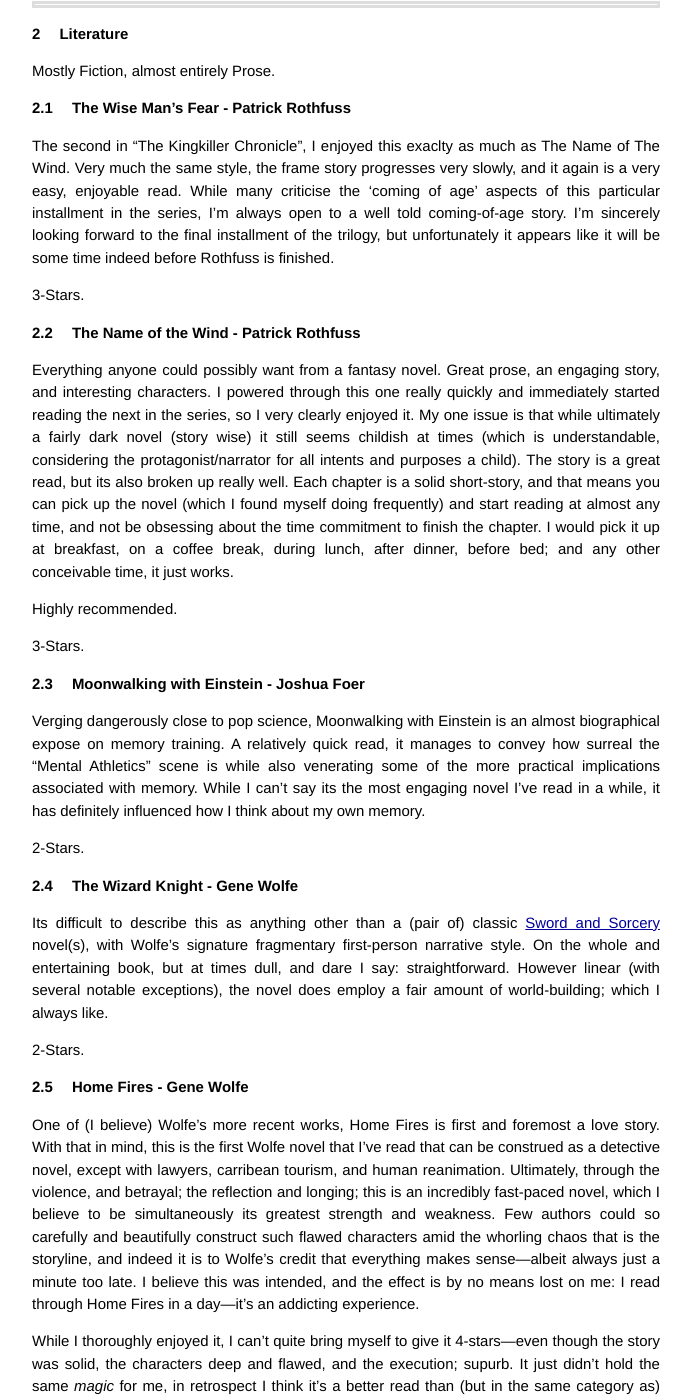
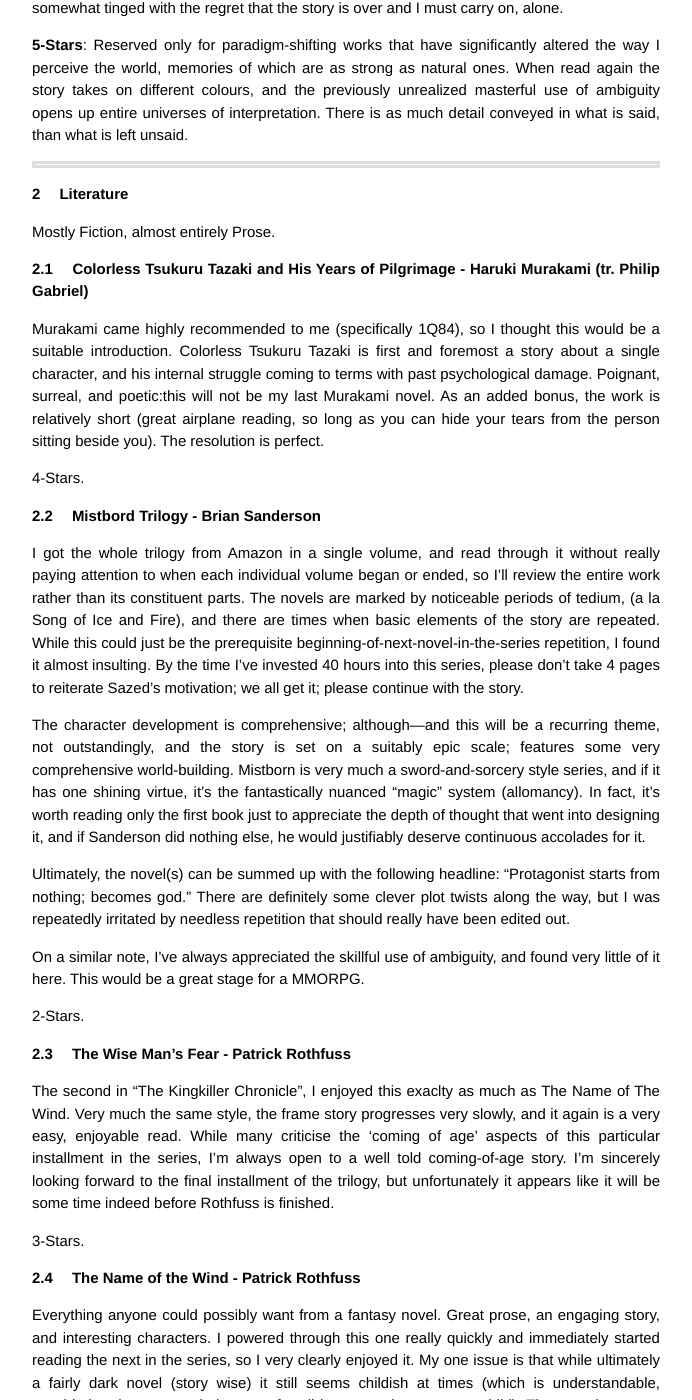
Before and after one commit to athuras/athuras.github.com, a Jekyll site: the page built from _posts/2014-08-06-Booklist.markdown, in a window 1280 px wide and 1400 px high, scrolled down 1820 px. Shown: the whole window, without its empty margins (294-986 px from the left). Built offline with Jekyll 4.4.1, drawn with Linux system fonts in a browser that asks for light colours; comment, search, counter and statistics services are not loaded; some of the changed text lies outside the part shown.

Commit message:
Colorless Tsukuru, Mistborn

```diff
--- a/_posts/2014-08-06-Booklist.markdown
+++ b/_posts/2014-08-06-Booklist.markdown
@@ -8,7 +8,6 @@
 This page itemizes some of the most memorable, influential, and powerful stories I've experienced (as well as most of the recent ones).
 The length of the review/commentary is inversely proportional to how striking the experience was, and how long ago I read it.
 Each section isn't really a 'review', but more of a commentary of the most salient features of the work, if you're looking for comprehensive commentary, you're gonna have a bad time.
-
 
 ---
 
@@ -25,7 +24,9 @@
 Under a typical rating scheme (say the Netflix 5-Star scheme) I would rate everything as at least 3/5 ("I liked it"), as this doesn't fully explore the rating space, my system uses the full 5-star range given that I had already enjoyed it.
 Overall (although my ratings are as yet still fairly sparse) I would expect the average to hover around 2/5, especially for longer works.
 
-**1-Star**: Good old fashioned mindless entertainment: flat characters and a tedious plot; would not read/watch again.
+**DNF**: Couldn't finish, reserved for works whose time commitment I couldn't justify. There shouldn't be many of these here.
+
+**1-Star**: Good old fashioned mindless entertainment: flat characters and a tedious plot; would not read/watch again. Differentiated from "DNF" by virtue of having actually read/watched to completion.
 
 **2-Stars**: Better than 1-Star, not deserving of 3, typically characterized by moments of noticeable tedium, but altogether enjoyable.
 
@@ -39,6 +40,34 @@
 
 # Literature
 Mostly Fiction, almost entirely Prose.
+
+## Colorless Tsukuru Tazaki and His Years of Pilgrimage - Haruki Murakami (tr. Philip Gabriel)
+
+Murakami came highly recommended to me (specifically 1Q84), so I thought this would be a suitable introduction.
+Colorless Tsukuru Tazaki is first and foremost a story about a single character, and his internal struggle coming to terms with past psychological damage.
+Poignant, surreal, and poetic:this will not be my last Murakami novel.
+As an added bonus, the work is relatively short (great airplane reading, so long as you can hide your tears from the person sitting beside you).
+The resolution is perfect.
+
+4-Stars.
+
+## Mistbord Trilogy - Brian Sanderson
+I got the whole trilogy from Amazon in a single volume, and read through it without really paying attention to when each individual volume began or ended, so I'll review the entire work rather than its constituent parts.
+The novels are marked by noticeable periods of tedium, (a la Song of Ice and Fire), and there are times when basic elements of the story are repeated.
+While this could just be the prerequisite beginning-of-next-novel-in-the-series repetition, I found it almost insulting.
+By the time I've invested 40 hours into this series, please don't take 4 pages to reiterate Sazed's motivation; we all get it; please continue with the story.
+
+The character development is comprehensive; although---and this will be a recurring theme, not outstandingly, and the story is set on a suitably epic scale; features some very comprehensive world-building.
+Mistborn is very much a sword-and-sorcery style series, and if it has one shining virtue, it's the fantastically nuanced "magic" system (allomancy). In fact, it's worth reading only the first book just to appreciate the depth of thought that went into designing it, and if Sanderson did nothing else, he would justifiably deserve continuous accolades for it.
+
+Ultimately, the novel(s) can be summed up with the following headline: "Protagonist starts from nothing; becomes god."
+There are definitely some clever plot twists along the way, but I was repeatedly irritated by needless repetition that should really have been edited out.
+
+On a similar note, I've always appreciated the skillful use of ambiguity, and found very little of it here.
+This would be a great stage for a MMORPG.
+
+2-Stars.
+
 
 ## The Wise Man's Fear - Patrick Rothfuss
 The second in "The Kingkiller Chronicle", I enjoyed this exaclty as much as The Name of The Wind.
```
